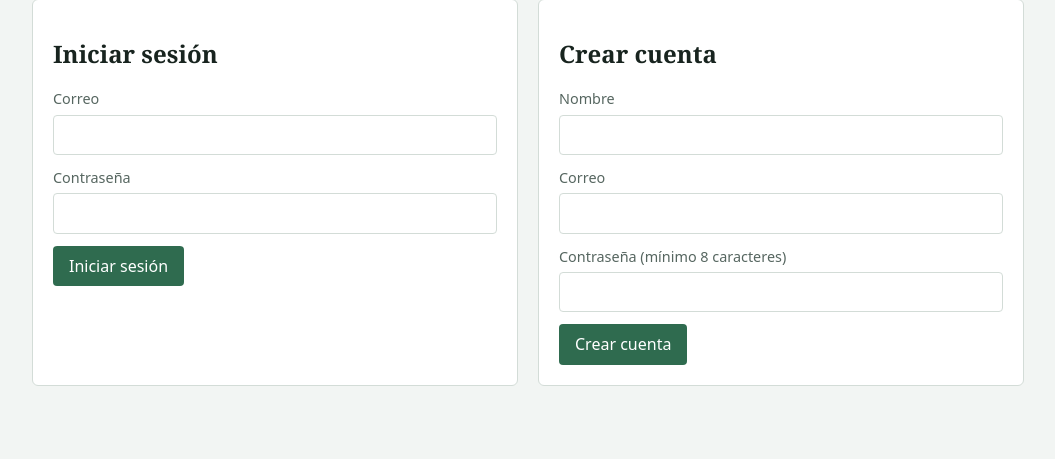
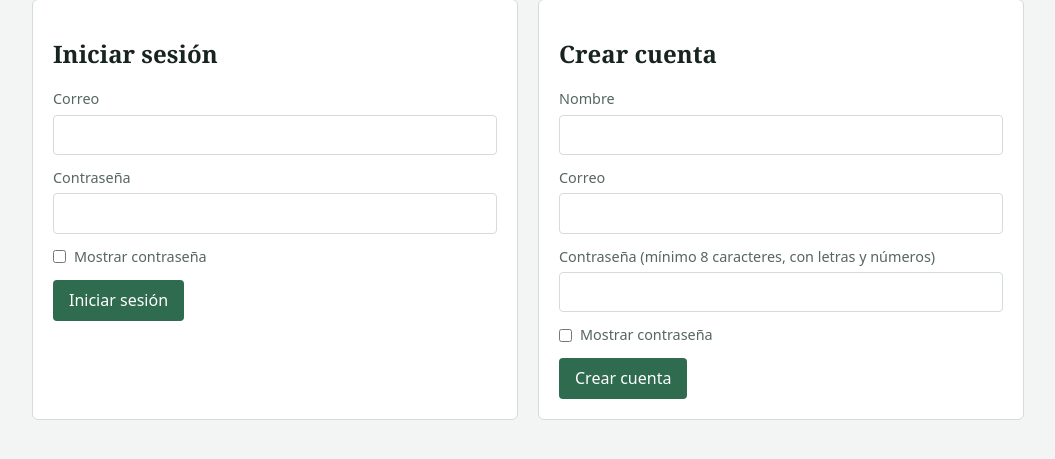
Before and after one commit to Praditooo/proyecto-recetas, a FastAPI app: page / in a window 1280 px wide. Shown: the part 262-721 px from the top of the page, without its empty margins (112-1167 px from the left). Run offline with FastAPI, Linux system fonts and the light colour scheme; parts of the project's set-up code (start-up, migrations or seed data) failed here and were passed over.

Commit message:
feat: le agregué mostrar u ocultar contraseña en el acceso para que puedan confirmar la correcta escritura de sus datos

```diff
--- a/app/templates/index.html
+++ b/app/templates/index.html
@@ -7,15 +7,27 @@
     <h2>Iniciar sesión</h2>
     <label>Correo <input type="email" name="email" required autocomplete="email"></label>
     <label>Contraseña <input type="password" name="password" required minlength="8" maxlength="72" autocomplete="current-password"></label>
+    <label class="show-password"><input type="checkbox" data-toggle-password> Mostrar contraseña</label>
     <button type="submit">Iniciar sesión</button>
   </form>
   <form id="register-form" class="panel">
     <h2>Crear cuenta</h2>
     <label>Nombre <input type="text" name="full_name" required maxlength="120" autocomplete="name"></label>
     <label>Correo <input type="email" name="email" required autocomplete="email"></label>
-    <label>Contraseña (mínimo 8 caracteres) <input type="password" name="password" required minlength="8" maxlength="72" autocomplete="new-password"></label>
+    <label>Contraseña (mínimo 8 caracteres, con letras y números) <input type="password" name="password" required minlength="8" maxlength="72" autocomplete="new-password"></label>
+    <label class="show-password"><input type="checkbox" data-toggle-password> Mostrar contraseña</label>
     <button type="submit">Crear cuenta</button>
   </form>
 </section>
 {% endblock %}
-{% block scripts %}<script>initAuthPage();</script>{% endblock %}
+{% block scripts %}
+<script>
+  initAuthPage();
+  document.querySelectorAll("[data-toggle-password]").forEach((box) => {
+    box.addEventListener("change", () => {
+      const input = box.closest("form").querySelector('input[name="password"]');
+      input.type = box.checked ? "text" : "password";
+    });
+  });
+</script>
+{% endblock %}
--- a/static/style.css
+++ b/static/style.css
@@ -36,3 +36,5 @@ button:focus-visible, input:focus-visible { outline: 3px solid #86b8a0; outline-
 .msg { min-height: 1.5rem; color: var(--beet); }
 .msg.ok { color: var(--leaf); }
 @media (prefers-reduced-motion: no-preference) { button { transition: background-color .15s; } }
+.show-password { display: flex; align-items: center; gap: .5rem; }
+.show-password input { width: auto; margin: 0; }
```
Also changed, not shown: tests/test_auth_api.py (+33 -0 lines).
